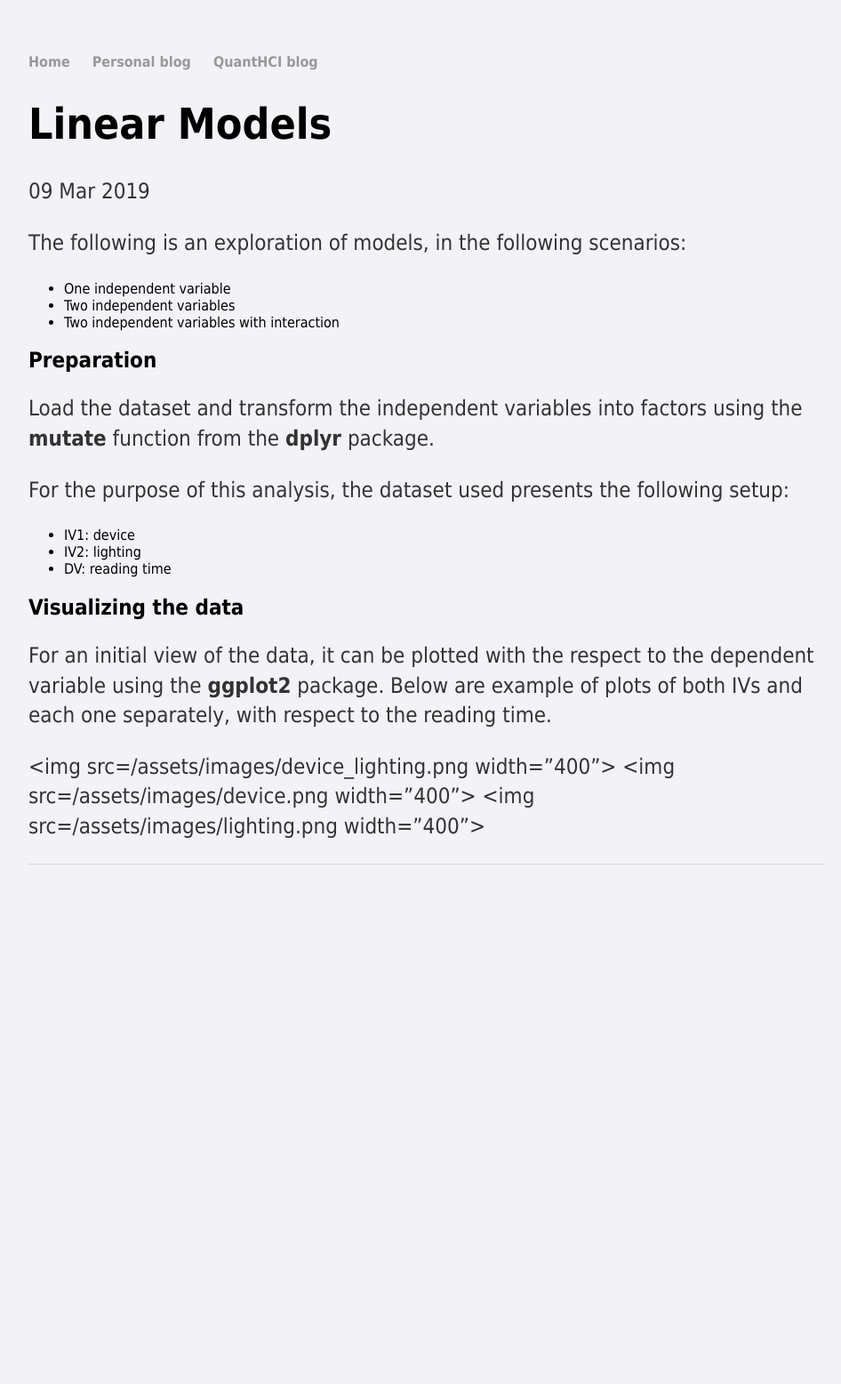
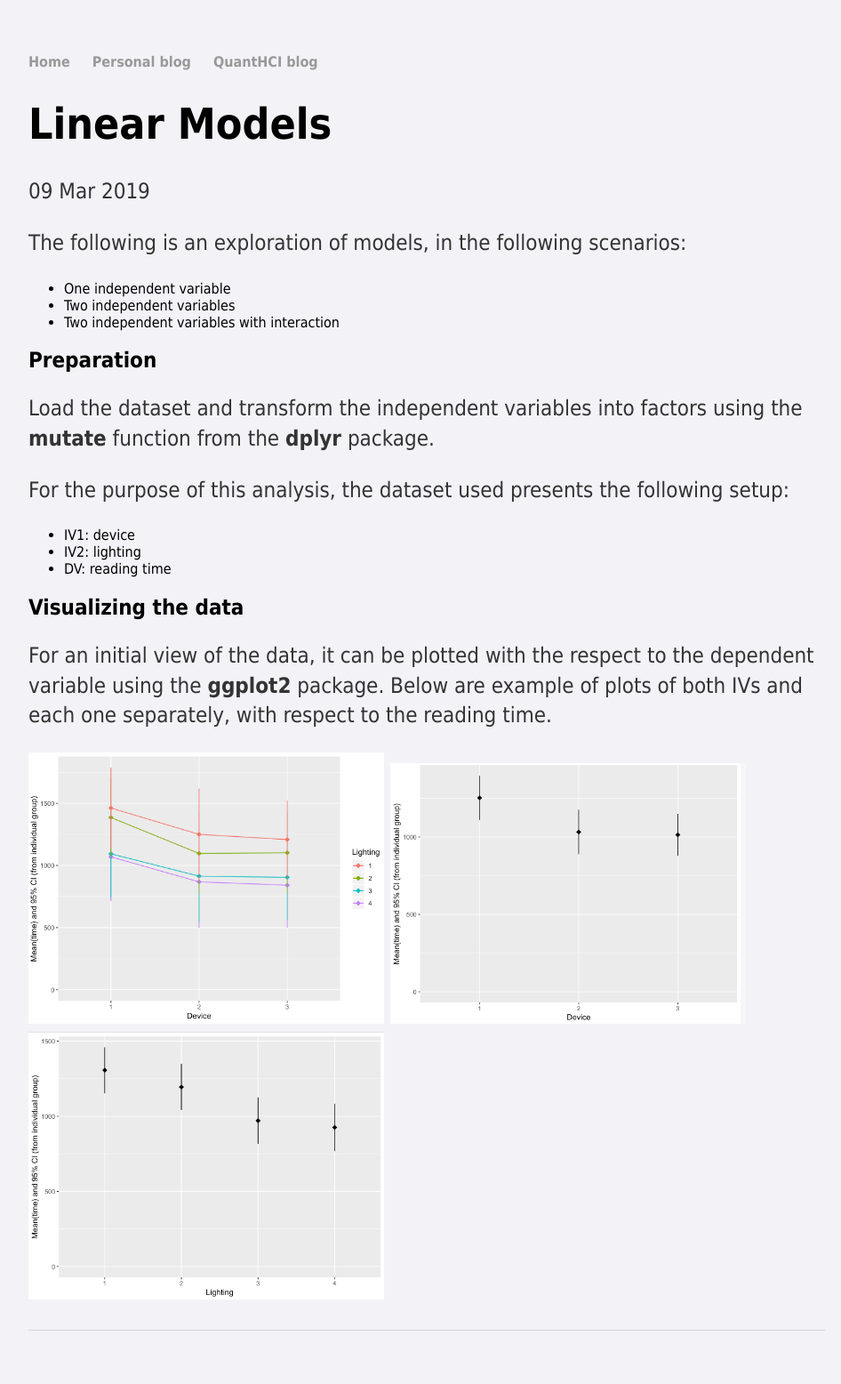
Before and after one commit to bianca-stancu/bianca-stancu.github.io, a Jekyll site: the page built from quanthci/_posts/2019-03-09-LinearModels.md, in a window 1280 px wide. Shown: the whole page at 89% size, without its empty margins (160-1106 px from the left). Built offline with Jekyll 4.4.1, drawn with Linux system fonts in a browser that asks for light colours; comment, search, counter and statistics services are not loaded; before the commit the page ends 1032 px from its top, so only the background shows below that.

Commit message:
first quanthci post

```diff
--- a/quanthci/_posts/2019-03-09-LinearModels.md
+++ b/quanthci/_posts/2019-03-09-LinearModels.md
@@ -19,6 +19,6 @@ For the purpose of this analysis, the dataset used presents the following setup:
 ## Visualizing the data
 For an initial view of the data, it can be plotted with the respect to the dependent variable using the **ggplot2** package. Below are example of plots of both IVs and each one separately, with respect to the reading time.
 
-<img src=/assets/images/device_lighting.png width="400">
-<img src=/assets/images/device.png width="400">
-<img src=/assets/images/lighting.png width="400">
+<img src="/assets/images/device_lighting.png" width="400">
+<img src="/assets/images/device.png" width="400">
+<img src="/assets/images/lighting.png" width="400">
```
